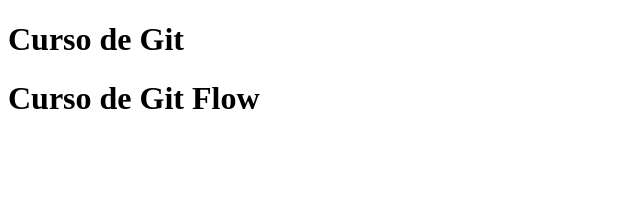
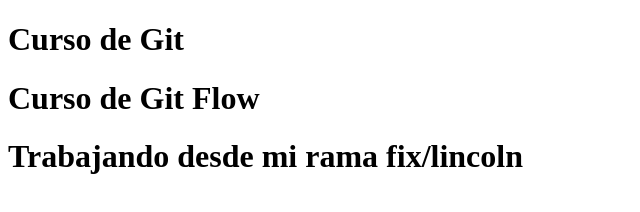
Before and after one commit to eulogiohuanca/git-practica, a plain HTML site: page index.html in a window 1280 px wide. Shown: the whole page, without its empty margins (0-640 px from the left). Drawn offline with Linux system fonts and the light colour scheme.

Commit message:
trabajando en mi rama fix/lincoln en index.html

```diff
--- a/index.html
+++ b/index.html
@@ -9,5 +9,7 @@
 <body>
     <h1>Curso de Git</h1>
     <h1>Curso de Git Flow</h1>
+
+    <h1>Trabajando desde mi rama fix/lincoln</h1>
 </body>
 </html>
```
Also changed, not shown: blog.html (deleted), contacto.html (deleted), galeria.html (deleted), nosotros.html (deleted).
